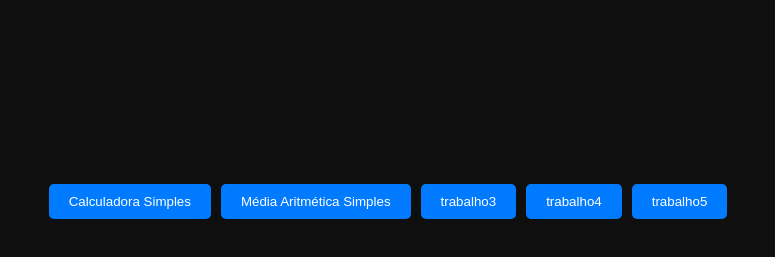
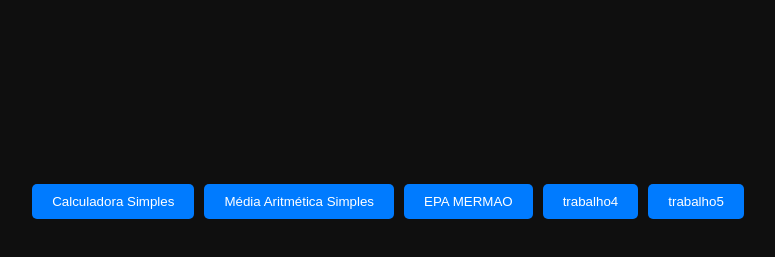
Before and after one commit to JucaBack/Trabalho-ADS, a plain HTML site: page index.html in a window 1280 px wide. Shown: the part 195-452 px from the top of the page, without its empty margins (252-1027 px from the left). Drawn offline with Linux system fonts and the light colour scheme.

Commit message:
teste pra tu

```diff
--- a/index.html
+++ b/index.html
@@ -14,7 +14,7 @@
          <div class="container-botao">
              <button class="botao-padrao" onclick="abrirCalculadoraSimples()">Calculadora Simples</button>
              <button class="botao-padrao" onclick="abrirMediaAritmeticaSimples()">Média Aritmética Simples</button>
-             <button class="botao-padrao">trabalho3 </button>
+             <button class="botao-padrao">EPA MERMAO </button>
              <button class="botao-padrao">trabalho4 </button>
              <button class="botao-padrao">trabalho5 </button>
             </div>
```
